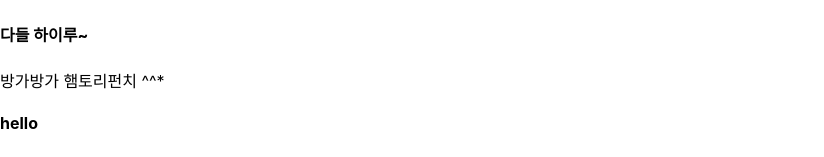
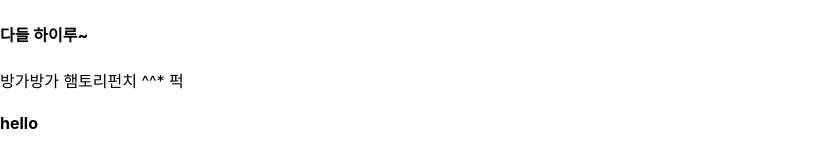
Before and after one commit to parangwave/gitPractice, a React (Create React App) app in the folder react-styled/: page / in a window 1280 px wide. Shown: the part 176-333 px from the top of the page, without its empty margins (0-824 px from the left). Built offline with nearby package versions, Linux system fonts and the light colour scheme.

Commit message:
#12 style: 햄토리 염색 시킴
블링블링 af

```diff
--- a/react-styled/src/App.js
+++ b/react-styled/src/App.js
@@ -61,7 +61,7 @@ function App() {
 
       {/* 권지호 */}
       <h4>다들 하이루~</h4>
-      <p>방가방가 햄토리펀치 ^^*</p>
+      <p>방가방가 햄토리펀치 ^^* 퍽</p>
 
       {/* 오지수 */}
       <h4>hello</h4>
```
